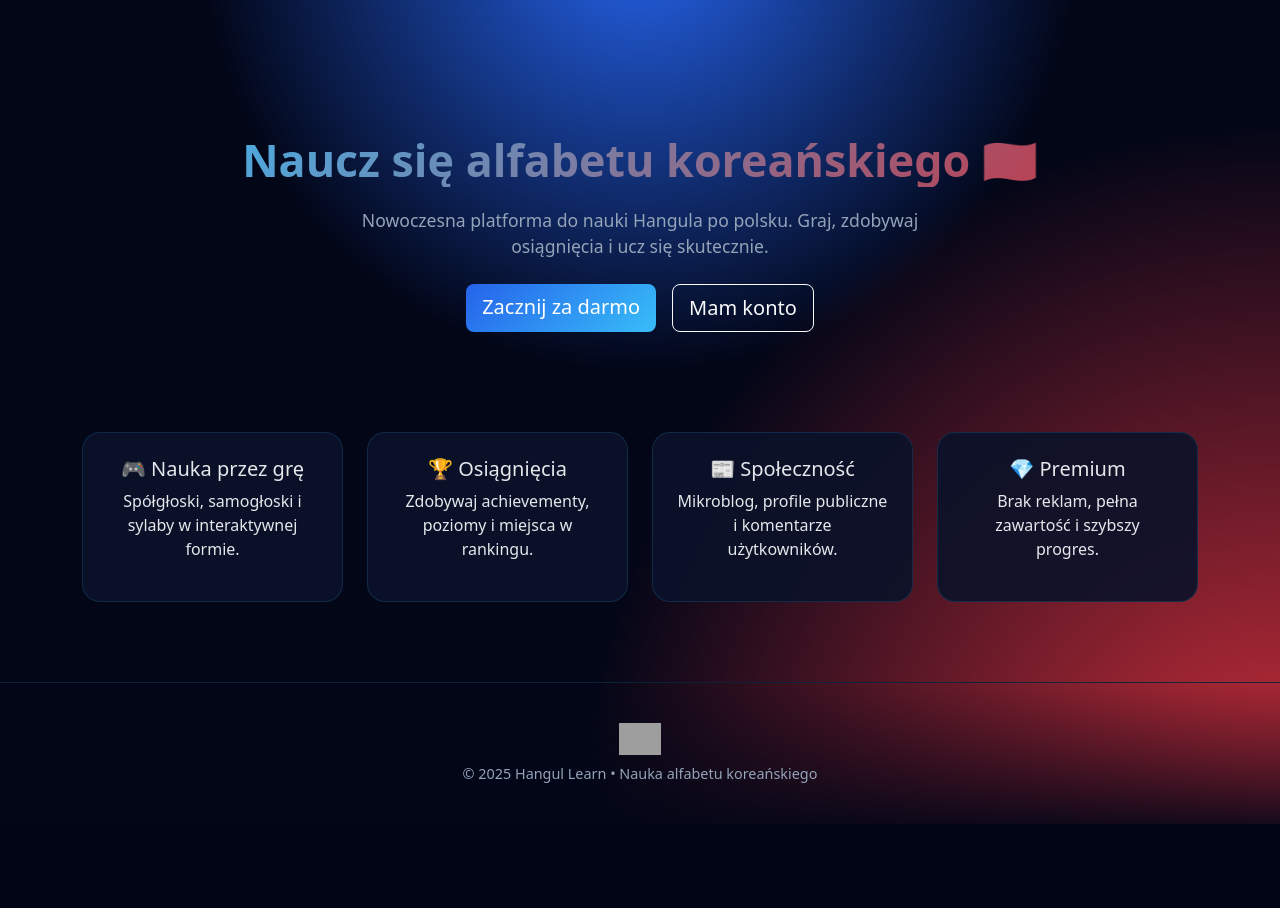
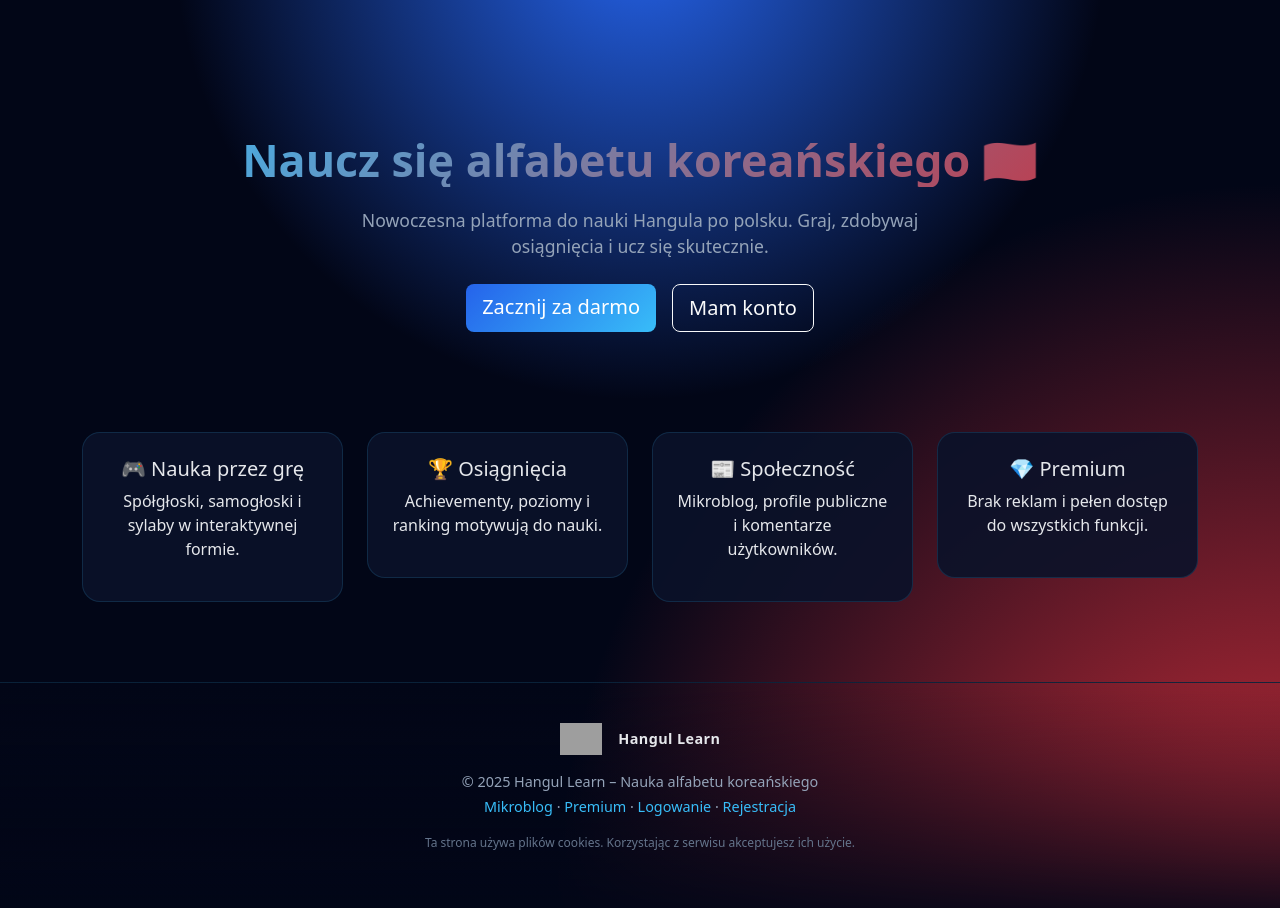
Before and after one commit to ugryzh/Hangulko, a PHP site: page / in a window 1280 px wide. Shown: the part 67-975 px from the top of the page. Before the commit the page ends 891 px from the top, so only its background shows below. Run offline with PHP 8.4, Linux system fonts and the light colour scheme; grey boxes are pictures that could not be loaded.

Commit message:
Update index.php

```diff
--- a/index.php
+++ b/index.php
@@ -74,7 +74,7 @@ $logged = isLogged();
         <div class="feature-card">
           <h5>🏆 Osiągnięcia</h5>
           <p>
-            Zdobywaj achievementy, poziomy i miejsca w rankingu.
+            Achievementy, poziomy i ranking motywują do nauki.
           </p>
         </div>
       </div>
@@ -92,7 +92,7 @@ $logged = isLogged();
         <div class="feature-card">
           <h5>💎 Premium</h5>
           <p>
-            Brak reklam, pełna zawartość i szybszy progres.
+            Brak reklam i pełen dostęp do wszystkich funkcji.
           </p>
         </div>
       </div>
@@ -101,15 +101,8 @@ $logged = isLogged();
   </div>
 </section>
 
-<!-- ===== FOOTER ===== -->
-<footer class="footer">
-  <div class="container text-center">
-    <img src="assets/images/logo.svg" height="32" class="mb-2" alt="Hangulko">
-    <p class="mb-0">
-      © <?= date('Y') ?> Hangul Learn • Nauka alfabetu koreańskiego
-    </p>
-  </div>
-</footer>
+<!-- ===== FOOTER (WSPÓLNY) ===== -->
+<?php require 'partials/footer.php'; ?>
 
 <!-- Bootstrap JS -->
 <script src="https://cdn.jsdelivr.net/npm/bootstrap@5.3.3/dist/js/bootstrap.bundle.min.js"></script>
```
